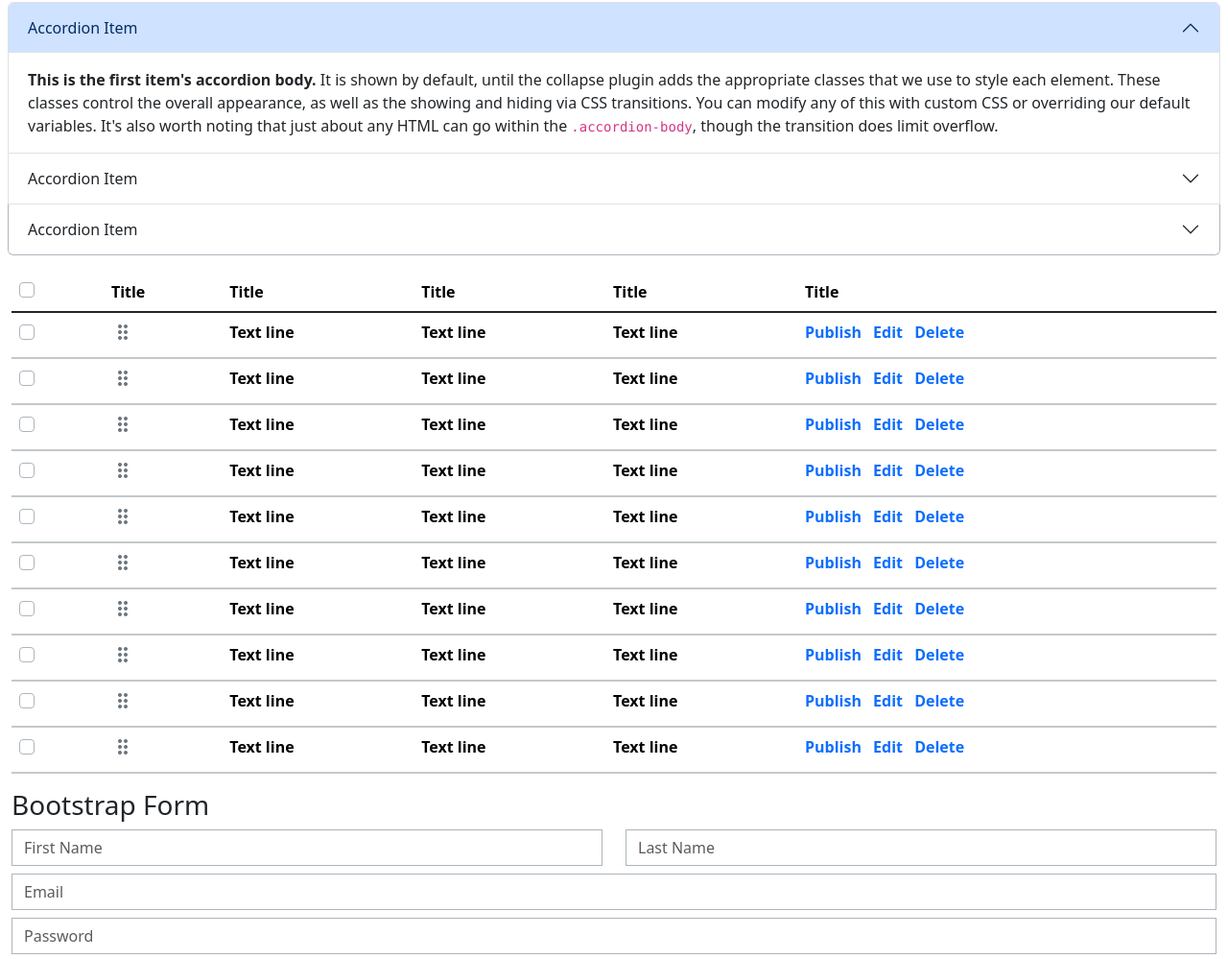
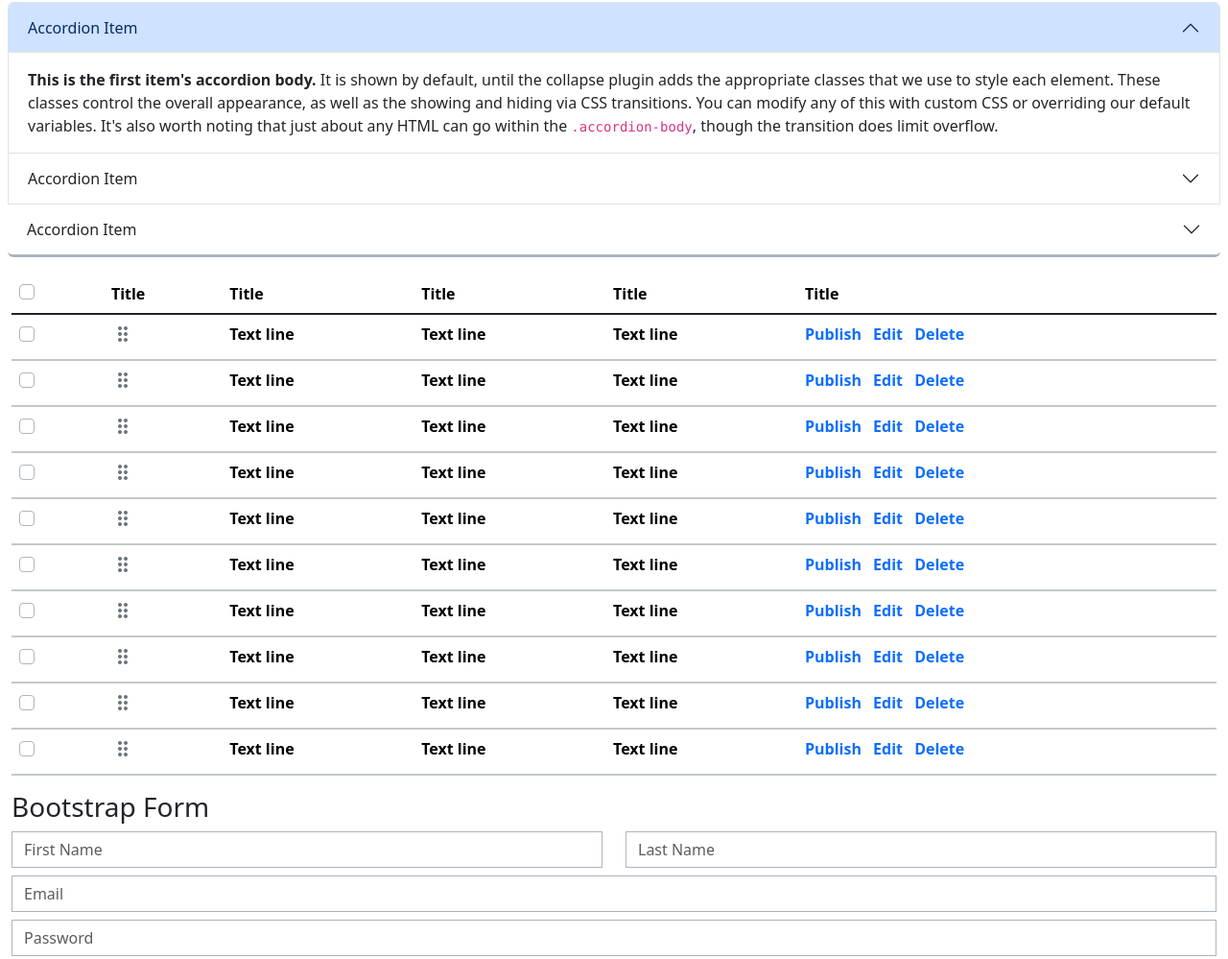
Before and after one commit to karishma1521success/bootstrap-landing-page, a plain HTML site: page index.html in a window 1280 px wide. Shown: the part 1795-2794 px from the top of the page at 96% size. Drawn offline with nearby package versions, Linux system fonts and the light colour scheme.

```diff
--- a/index.html
+++ b/index.html
@@ -181,7 +181,7 @@
             </div>
           </div>
         </div>
-        <div class="accordion-item border-bottom-3 border-dark-subtle">
+        <div class="accordion-item border-3 border-start-0 border-end-0 border-dark-subtle">
             <h2 class="accordion-header" id="headingThree">
                 <button class="accordion-button collapsed" type="button" data-bs-toggle="collapse" data-bs-target="#collapseThree" aria-expanded="false" aria-controls="collapseThree">
                     Accordion Item
```
